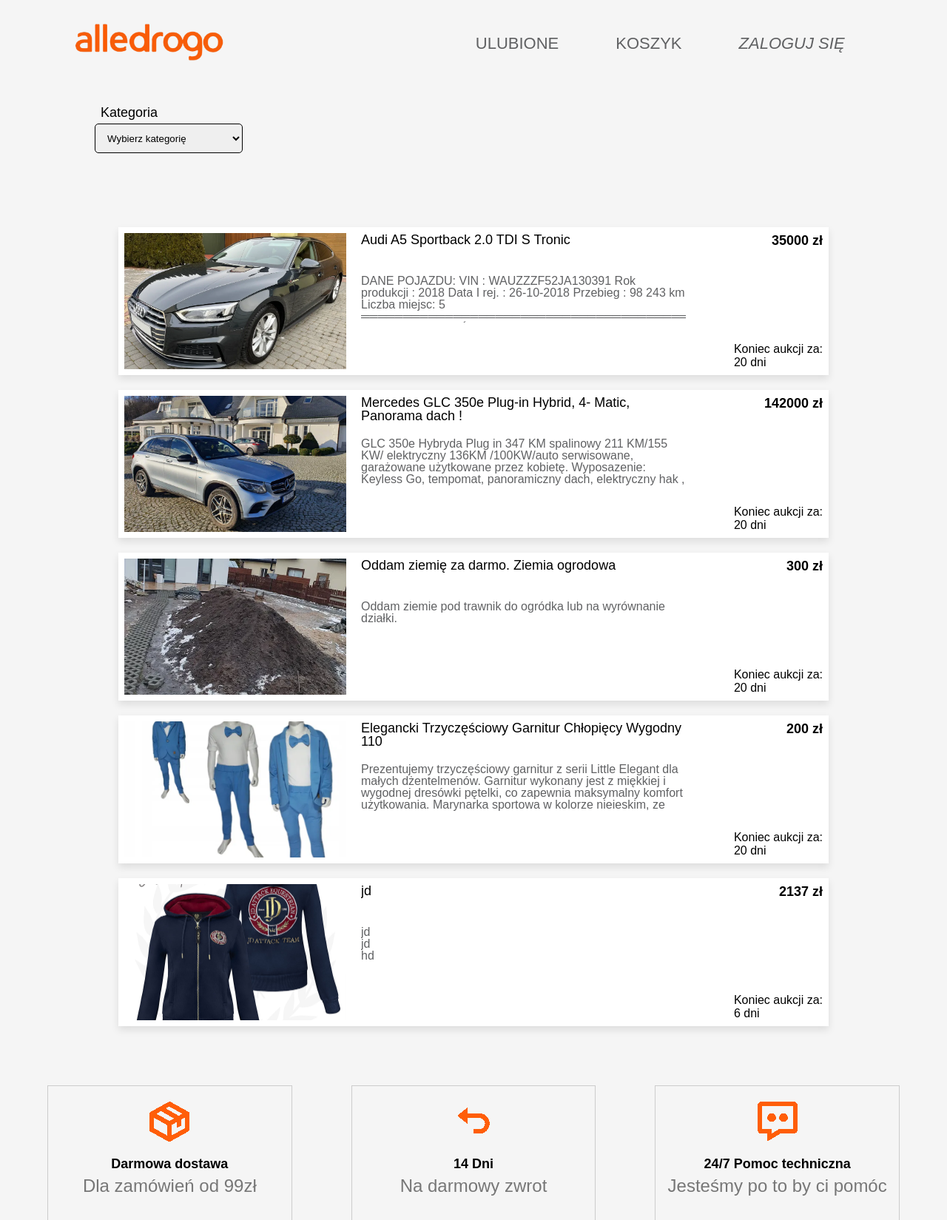
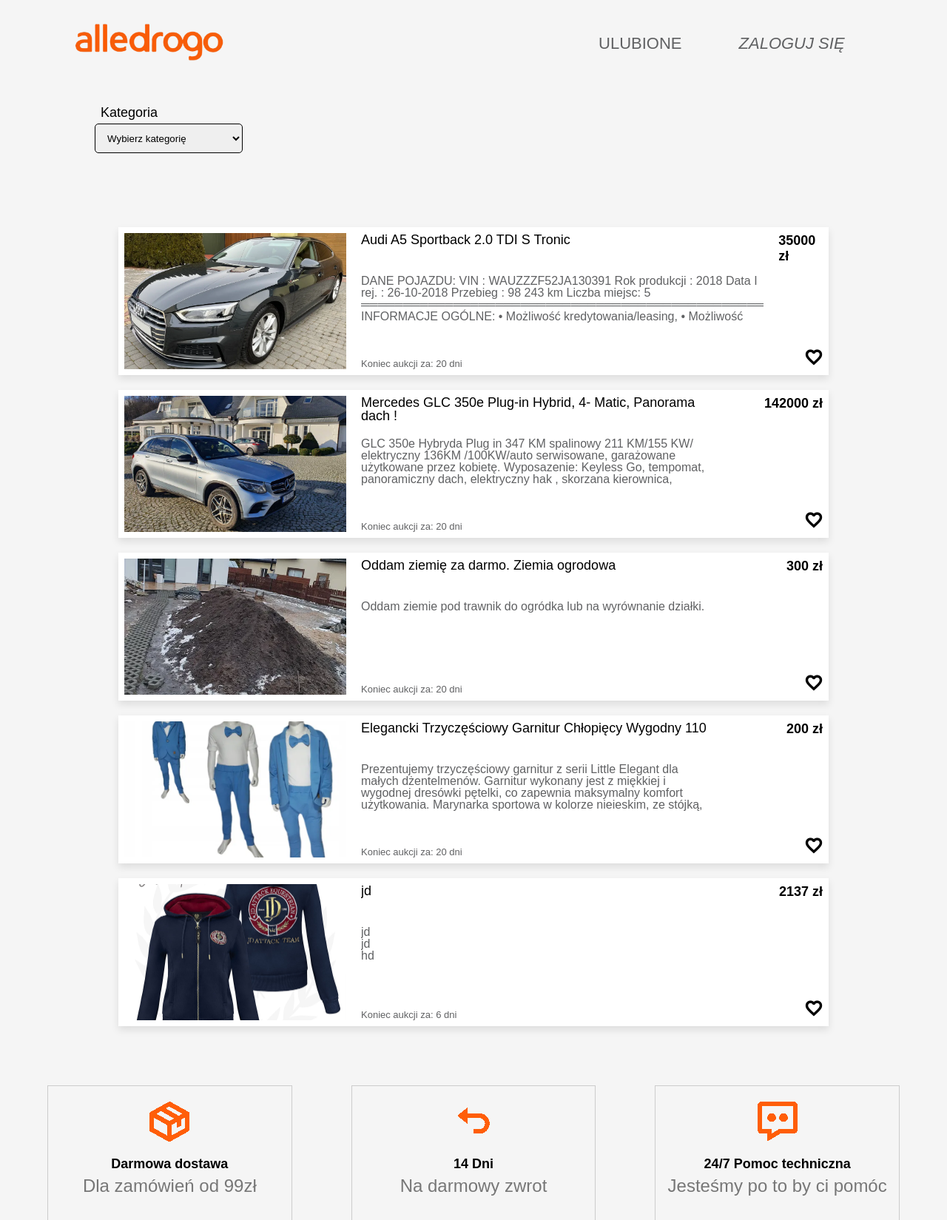
Before and after one commit to brozuss/aledrogo, a PHP site: page /aledrogo/home.php in a window 1280 px wide. Shown: the top 1649 px of the page at 74% size. Run offline with PHP 8.4, Linux system fonts and the light colour scheme; data comes from the database, SQL or seed files in the repository.

Commit message:
fav icons

```diff
--- a/main/home.php
+++ b/main/home.php
@@ -71,15 +71,22 @@ include('../phpconfig/update_bid_status.php');
           <div class='grid_tytul'>
             <?php echo $nazwa ?>
           </div>
-          <div class='grid_opis'>
-            <?php echo $opis ?>
+          <div class='grid_opis_data'>
+            <div class="opis">
+              <?php echo $opis ?>
+            </div>
+            <div class="data">
+              Koniec aukcji za:
+              <?php echo $czaszakoncz ?> dni
+            </div>
           </div>
           <div class='grid_cena'>
             <?php echo $cena_podbicie ?> zł
           </div>
-          <div class='grid_czas'>
-            <p>Koniec aukcji za:</p>
-            <p><?php echo $czaszakoncz ?> dni</p>
+          <div class='grid_ulub'>
+              <span class="material-symbols-outlined">
+                favorite
+              </span>
           </div>
         </div>
       </a>
--- a/main/static/head.php
+++ b/main/static/head.php
@@ -17,6 +17,7 @@
     <link rel="stylesheet" href="../styles/auctions.css"/>
     <link rel="stylesheet" href="../styles/addauction.css"/>
     <link rel="stylesheet" href="../styles/product.css"/>
+    <link rel="stylesheet" href="https://fonts.googleapis.com/css2?family=Material+Symbols+Outlined:opsz,wght,FILL,GRAD@20..48,100..700,0..1,-50..200" />
 
     <script>
         if ( window.history.replaceState ) {
--- a/main/static/navbar.php
+++ b/main/static/navbar.php
@@ -15,18 +15,6 @@
                   </div>
               </div>
           </i></li>
-
-          <!-- CART -->
-          <li><i>
-              <div class="dropdown">
-                  <button class="dropbtn">KOSZYK</button>
-                  <div class="dropdown-content">
-                    <!-- lista rozwijana produktów dodanych do koszyka -->
-
-                  </div>
-              </div>
-          </i></li>
-
           <!-- ACCOUNT -->
           <li><i>
               <div class="dropdown">
--- a/styles/home.css
+++ b/styles/home.css
@@ -110,7 +110,7 @@ h2{
     box-shadow: 0 5px 10px rgba(0, 0, 0, 0.1);
     display: grid;
     grid-template-rows: 1fr 3fr;
-    grid-template-columns: 300px 4fr 1.5fr;
+    grid-template-columns: 300px 7.5fr 2fr;
     gap: 15px 20px;
 }
 
@@ -146,17 +146,25 @@ h2{
     line-height: 1em;
  }
 
-.grid_opis{
+.grid_opis_data{
     grid-row-start: 2;
     grid-column-start: 2;
     grid-row-end: 3;
     grid-column-end: 3;
-
+    display: flex;
+    flex-direction: column;
+    justify-content: space-between;
+}
+.grid_opis_data .opis{
     color: #606163;
     font-size: medium;
     overflow: hidden;
     max-height: 4em;
     line-height: 1em;
+}
+.grid_opis_data .data{
+    color: #606163;
+    font-size: small;
 }
 
 .grid_cena{
@@ -168,7 +176,7 @@ h2{
     margin:  0 0 auto auto;
 }
 
-.grid_czas{
+.grid_ulub{
     grid-row-start: 2;
     grid-column-start: 3;
     grid-row-end: 3;
--- a/styles/main.css
+++ b/styles/main.css
@@ -176,3 +176,13 @@ footer ul li a{
 .dropdown:hover .dropbtn:hover {
     background-color: rgba(32, 32, 31, 0);
 }
+
+/* ikony */
+
+.material-symbols-outlined {
+  font-variation-settings:
+  'FILL' 0,
+  'wght' 700,
+  'GRAD' 200,
+  'opsz' 24
+}
```
